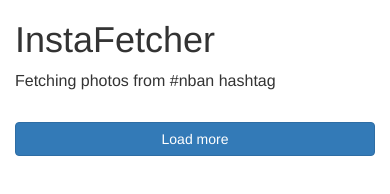
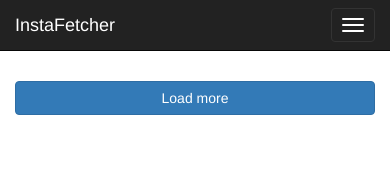
Before and after one commit to giacomocusinato/instafetcher, a plain HTML site: page view/index.html in a window 390 px wide. Drawn offline with Linux system fonts and the light colour scheme; no server answers.

Commit message:
Added navbar

```diff
--- a/view/index.html
+++ b/view/index.html
@@ -8,9 +8,26 @@
   <link rel="stylesheet" href="css/main.css" />
 </head>
 <body>
+<div class="navbar navbar-inverse navbar-static-top">
   <div class="container">
-        <h1>InstaFetcher</h1>
-        <p class="lead">Fetching photos from #nban hashtag</p>
+    <div class="navbar-header">
+      <a class="navbar-brand" href="index.html">InstaFetcher</a>
+      <button type="button" class="navbar-toggle" data-toggle="collapse" data-target=".navbar-collapse">
+        <span class="sr-only">Toggle navigation</span>
+        <span class="icon-bar"></span>
+        <span class="icon-bar"></span>
+        <span class="icon-bar"></span>
+      </button>
+    </div>
+    <ul class="nav navbar-nav collapse navbar-collapse">
+      <li><a href="index.html">Flow</a></li>
+      <li><a href="#">Charts</a></li>
+    </ul>
+  </div>
+</div>
+<div class="container">
+<!--  <h1>InstaFetcher</h1>
+  <p class="lead">Fetching photos from #nban hashtag</p>-->
   <ul id="images" class="row list-unstyled">
   </ul>
   <button type="button" id="load-more-btn" class="btn btn-primary btn-block">Load more</button>
```
Lines whose indentation alone changed are shown as unchanged.
